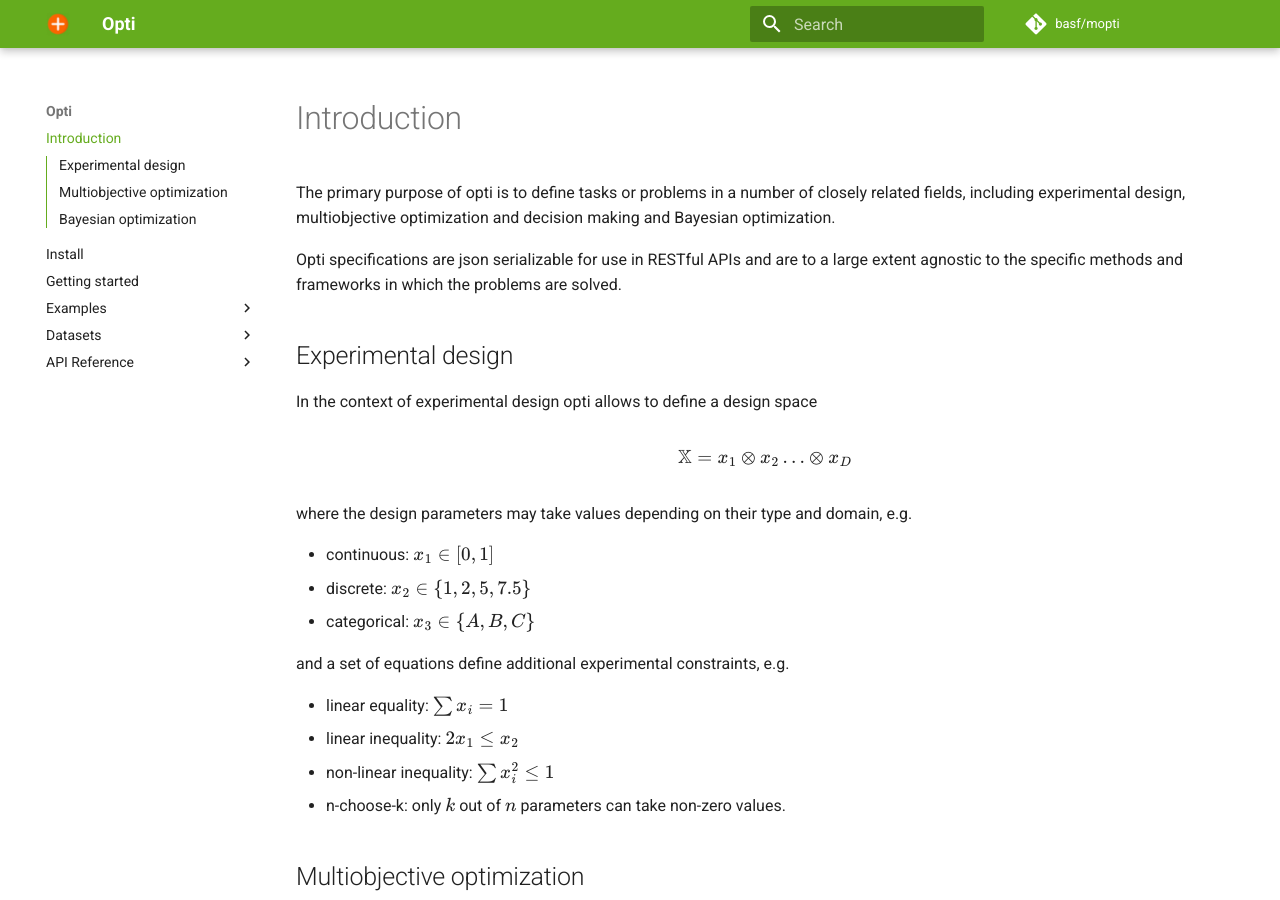
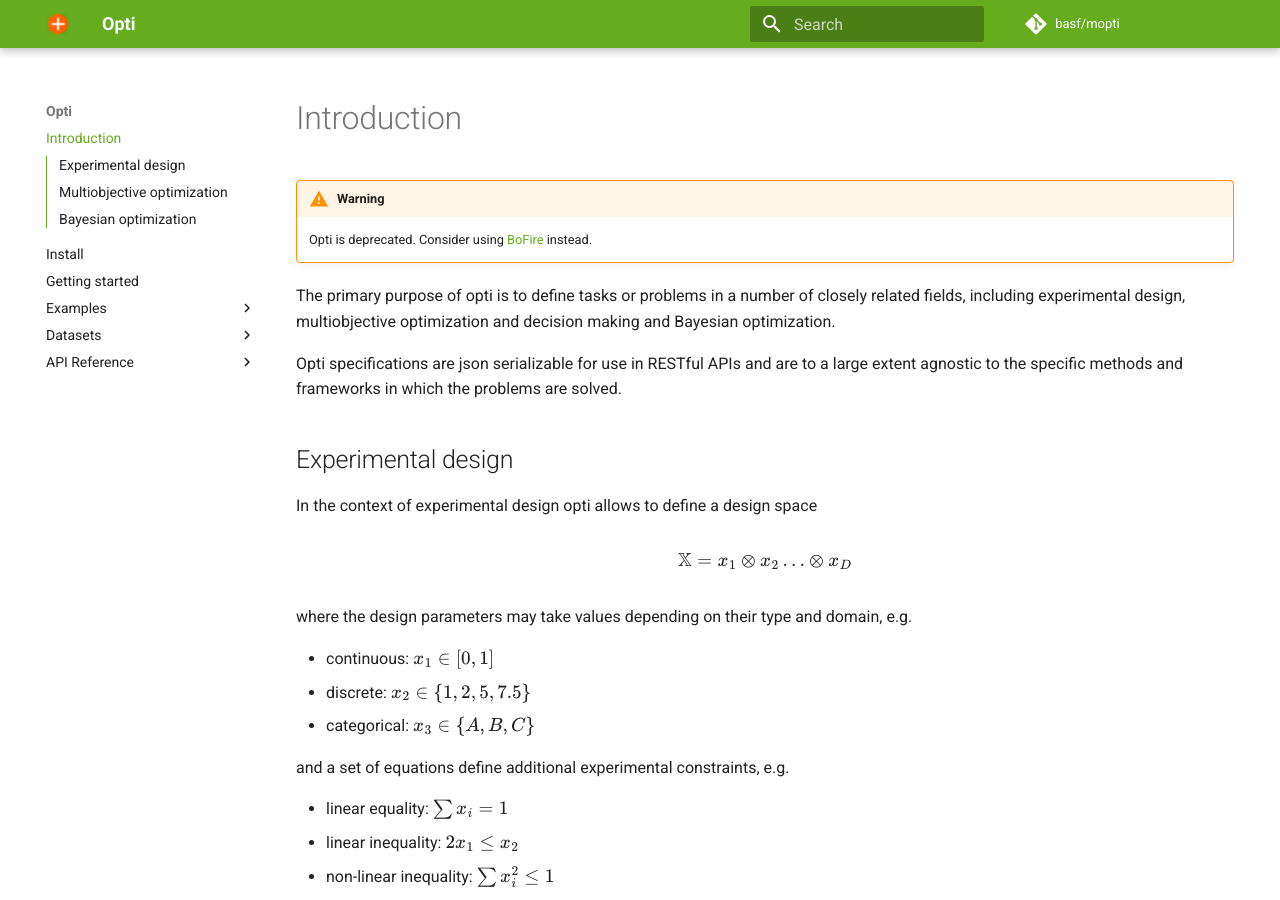
Before and after one commit to basf/mopti, an MkDocs documentation site: the page built from docs/index.md, in a window 1280 px wide and 900 px high. Built offline with MkDocs 1.6.1 and Material for MkDocs 9.7.7, drawn with Linux system fonts in a browser that asks for light colours; comment, search, counter and statistics services are not loaded.

Commit message:
Add deprecation warning in warning and docs

```diff
--- a/docs/index.md
+++ b/docs/index.md
@@ -1,4 +1,7 @@
 # Introduction
+
+!!! warning
+    Opti is deprecated. Consider using [BoFire](https://github.com/experimental-design/bofire) instead.
 
 The primary purpose of opti is to define tasks or problems in a number of closely related fields, including experimental design, multiobjective optimization and decision making and Bayesian optimization.
 
```
Also changed, not shown: README.md (+1 -0 lines).
